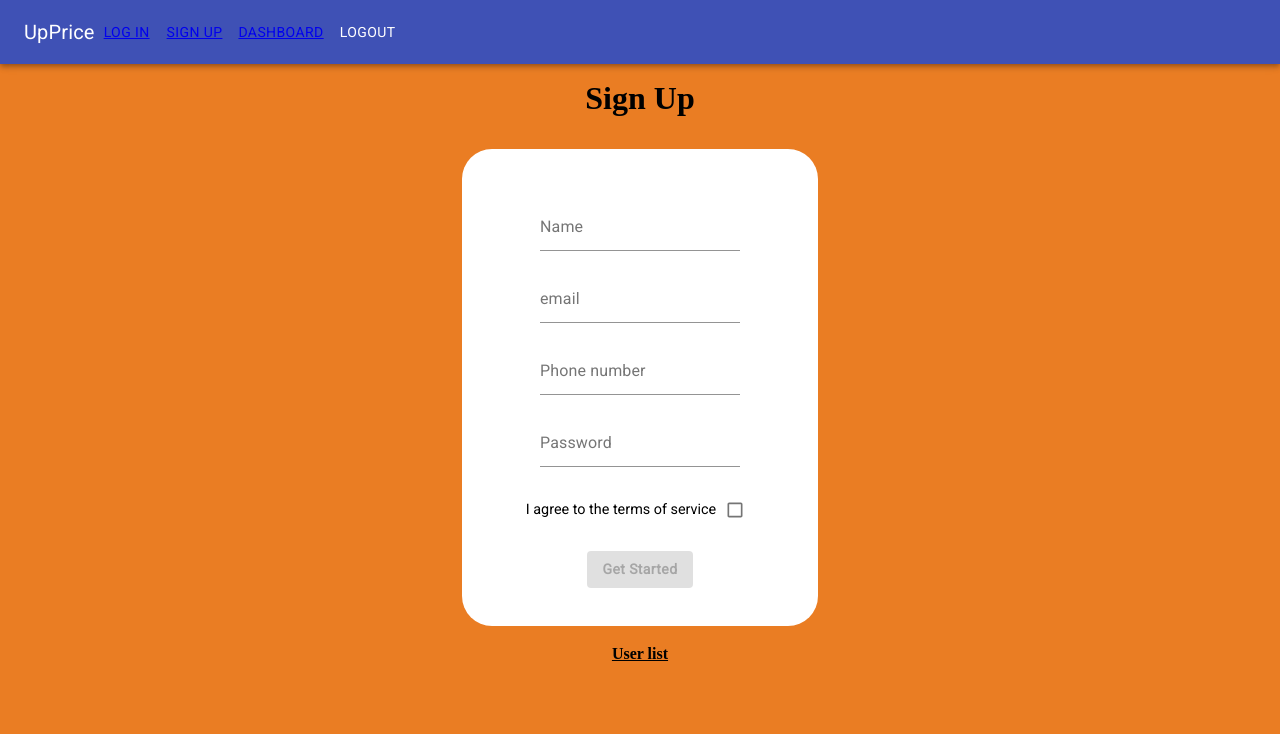
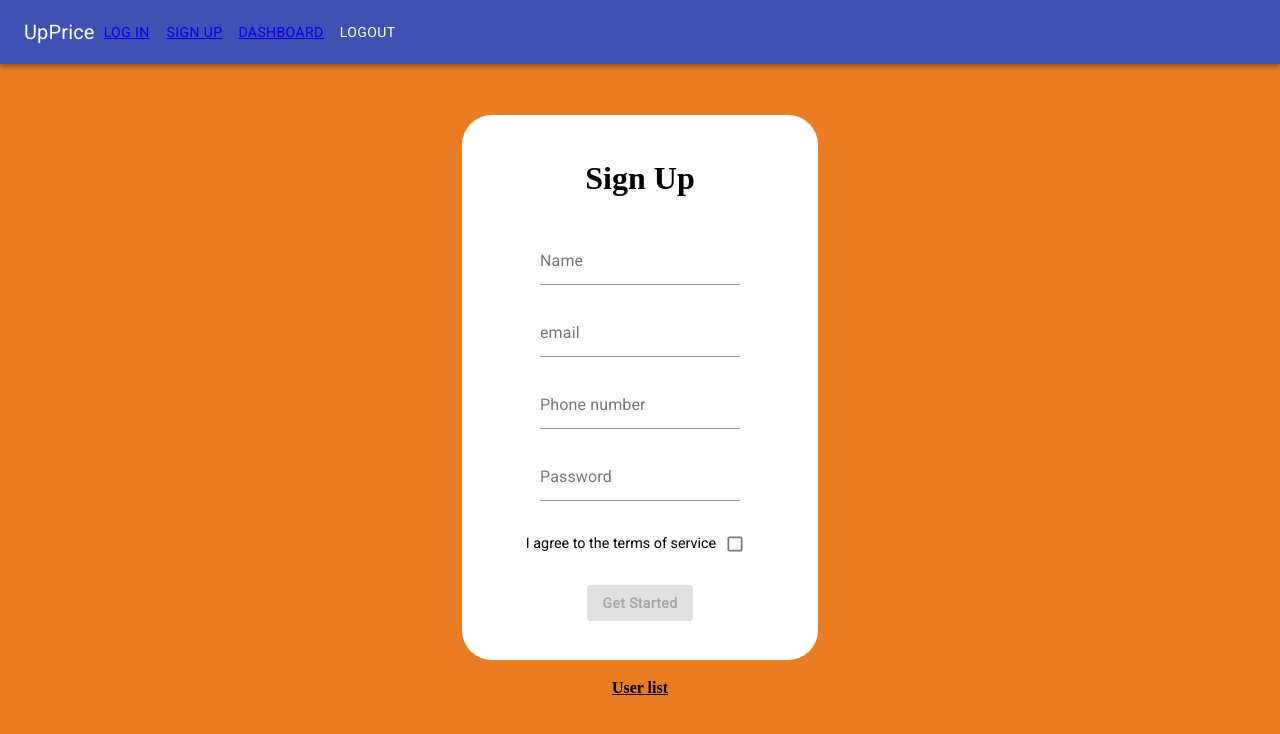
Before and after one commit to bw-airbnb-2/front-end, a React (Create React App) app in the folder airbnb-optimal-price/: page /sign-up in a window 1280 px wide. Shown: the top 734 px of the page. Built offline with nearby package versions, Linux system fonts and the light colour scheme.

Commit message:
fix CSS for Signup Page

```diff
--- a/airbnb-optimal-price/src/Components/SignUp/SignUp.css
+++ b/airbnb-optimal-price/src/Components/SignUp/SignUp.css
@@ -11,8 +11,8 @@ body {
    align-items: center;
 }
 
-.signUp > h1 {
-   margin: 1rem 0 2rem 0;
+.signUp form h1 {
+   margin: 0.4rem 0 1.5rem 0;
 }
 
 .signUp form {
@@ -22,6 +22,7 @@ body {
    background-color: white;
    border-radius: 30px;
    padding: 3% 5%;
+   margin-top: 4%;
 }
 
 .signUp form input {
--- a/airbnb-optimal-price/src/Components/SignUp/SignUp.js
+++ b/airbnb-optimal-price/src/Components/SignUp/SignUp.js
@@ -153,9 +153,9 @@ function SignUp({addUserList}) {
 
     return(
         <div className='signUp'>
-            <h1>Sign Up</h1>
 
             <form className={classes.root} onSubmit={ formSubmit }>
+                <h1>Sign Up</h1>
 
                 {/* Name input */}
                 <label htmlFor='name'>
```
Also changed, not shown: 1 other file (tests, documents, lock files or other folders).
